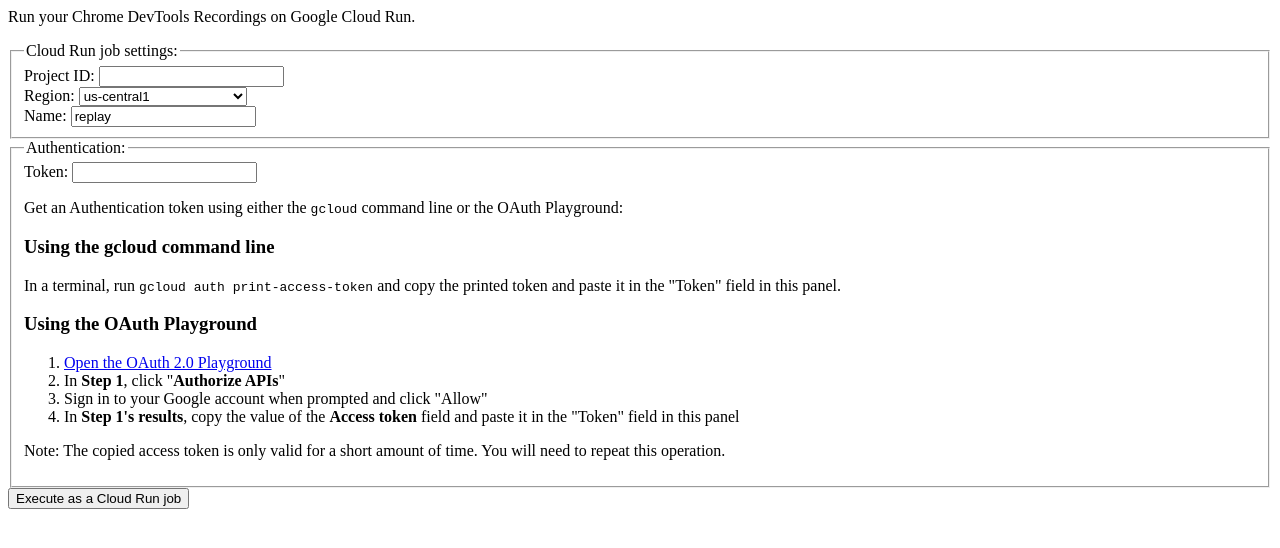
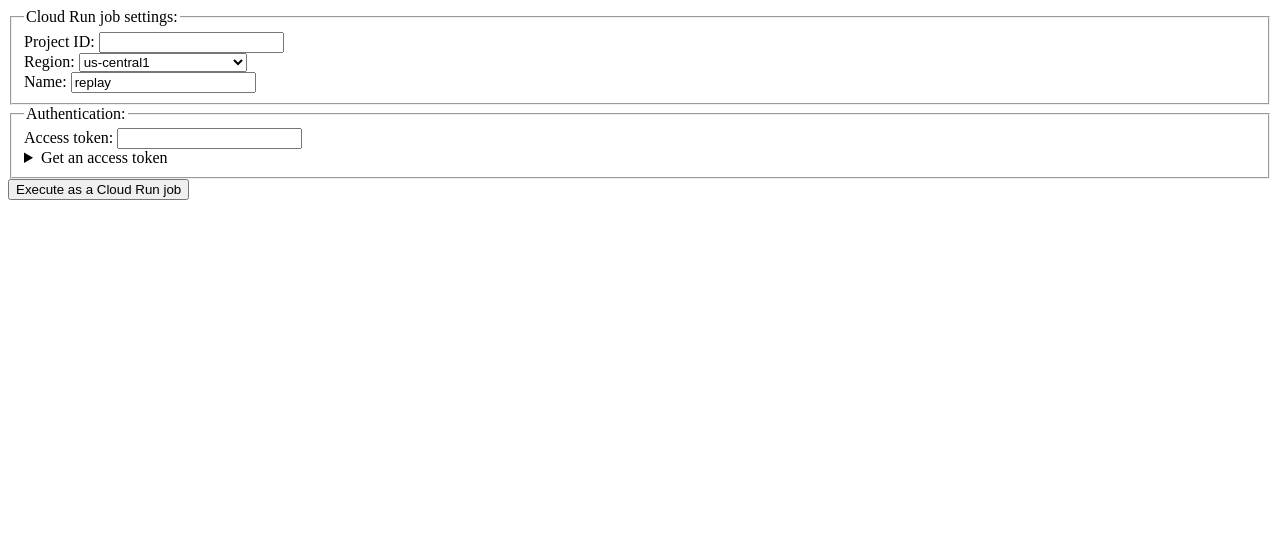
Before and after one commit to steren/cloud-run-replay, a browser extension: page chrome-extension/Replay.html in a window 1280 px wide. Drawn offline with Linux system fonts and the light colour scheme.

Commit message:
Simplify UI

```diff
--- a/chrome-extension/Replay.html
+++ b/chrome-extension/Replay.html
@@ -24,9 +24,6 @@
   </style>
 </head>
 <body>
-  <p>
-    Run your Chrome DevTools Recordings on Google Cloud Run.
-  </p>
   <form>
     <fieldset>
       <legend>Cloud Run job settings:</legend>
@@ -76,9 +73,10 @@
     </fieldset>
     <fieldset>
       <legend>Authentication:</legend>
-      <label for="name">Token:</label> <input name="token" id="token" required>
-      <p>Get an Authentication token using either the <code>gcloud</code> command line or the OAuth Playground:</p>
-      <h3>Using the gcloud command line</h3>
+      <label for="name">Access token:</label> <input name="token" id="token" required>
+      <details>
+        <summary>Get an access token</summary>
+        <h3>Using the gcloud command line</h3>
       <p>In a terminal, run <code>gcloud auth print-access-token</code> and copy the printed token and paste it in the "Token" field in this panel.</p>
       <h3>Using the OAuth Playground</h3>
       <ol>
@@ -88,7 +86,7 @@
         <li>In <b>Step 1's results</b>, copy the value of the <b>Access token</b> field and paste it in the "Token" field in this panel</li>
       </ol>
       <p>Note: The copied access token is only valid for a short amount of time. You will need to repeat this operation.</p>
-
+      </details>
     </fieldset>
     <input type="submit" value="Execute as a Cloud Run job">
   </form>
```
